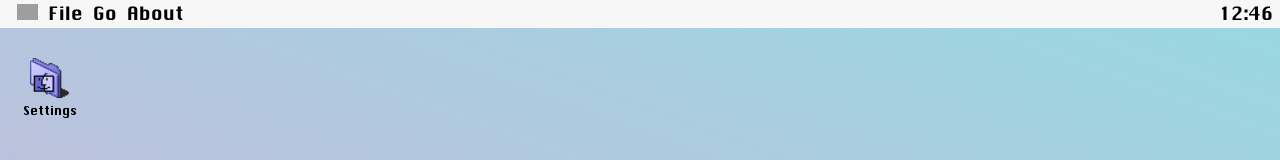
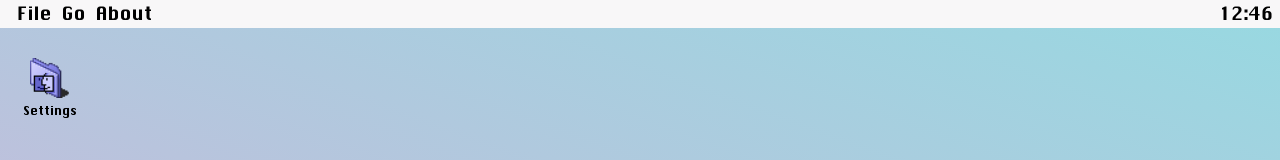
Before and after one commit to jvdassen/website, a Vue app: page / in a window 1280 px wide. Shown: the top 160 px of the page. Built offline with nearby package versions, Linux system fonts and the light colour scheme; grey boxes are pictures that could not be loaded.

Commit message:
Hide top-left icon

```diff
--- a/src/App.vue
+++ b/src/App.vue
@@ -1,9 +1,9 @@
 <template>
   <div id="app">
     <header v-if="hasLoaded">
-      <span class="main-header-title main-header-image">
+      <!--span class="main-header-title main-header-image"
        <img src="/static/img/computer.ico">
-      </span>
+      </span-->
       <div class="main-header-title">File
         <div class="main-header-content">
           <div class="" @click="showSettings = !showSettings">Settings</div>
--- a/src/web-components/AboutPage.js
+++ b/src/web-components/AboutPage.js
@@ -15,7 +15,7 @@ export default class About extends LitElement {
       </section>
       <hr>
       <footer class="wrapped">
-        <p class="title">Skills and Interests</p>
+        <p class="title">Interests</p>
         <ul class="wrapped">
           <li>Web Development - EcmaScript, Web-Components, PWA, lit-html 🔥, React.js, Vue.js </li>
           <li>Backend Development - Python, golang, Java 12</li>
```
